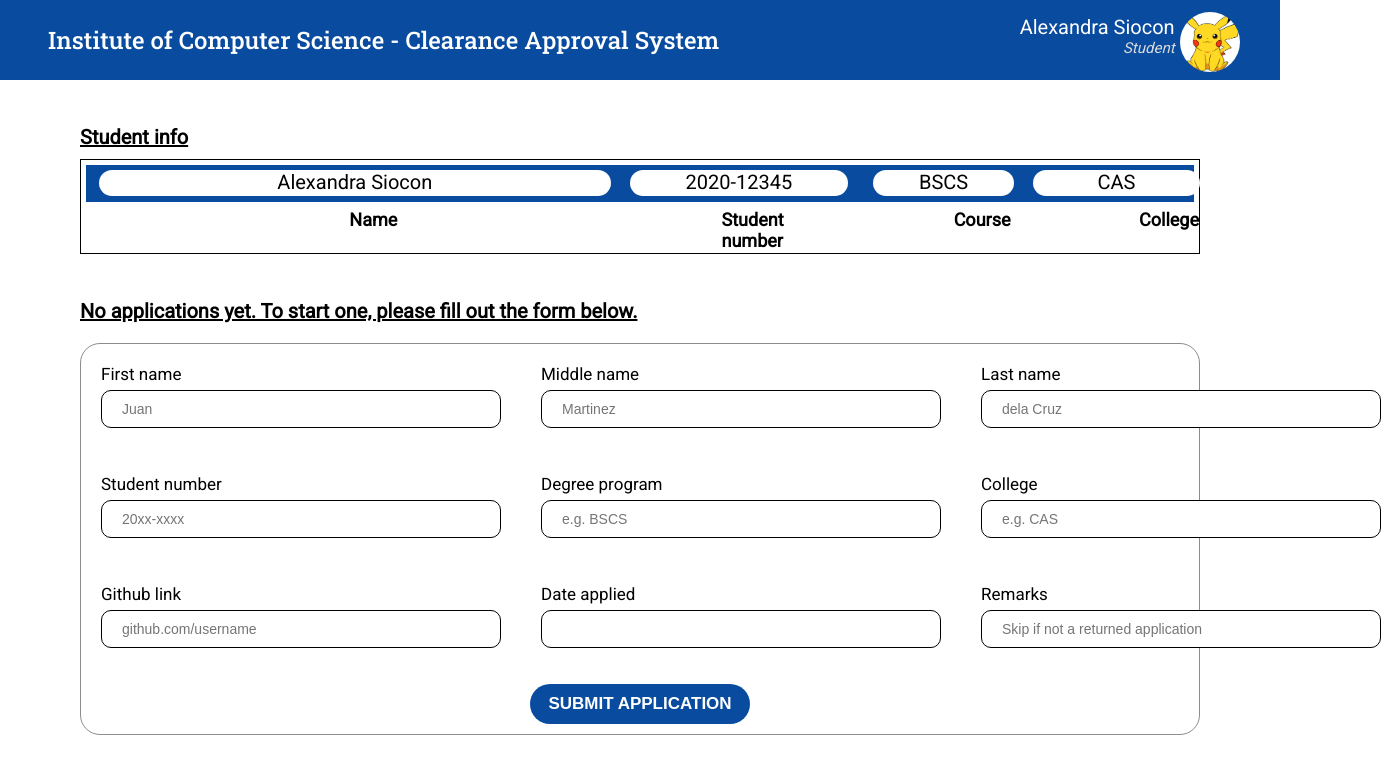
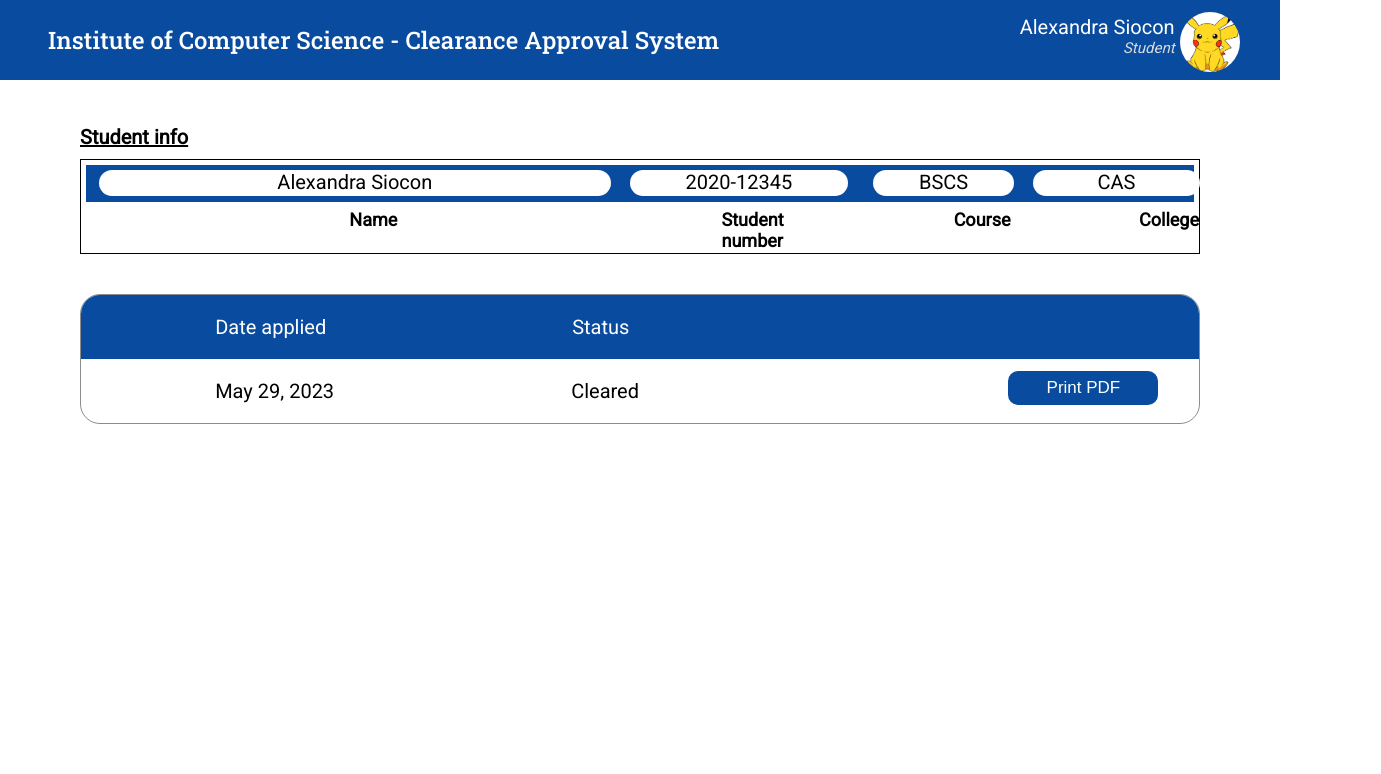
Before and after one commit to jakiebravarian/ICS_Clearance_System, a React (Create React App) app in the folder frontend/: page /student in a window 1280 px wide. Shown: the top 774 px of the page, 1381 px wide, since content can reach past the window. Built offline with nearby package versions, Linux system fonts and the light colour scheme.

Commit message:
ui: added a print pdf button

```diff
--- a/frontend/src/assets/styles/student.css
+++ b/frontend/src/assets/styles/student.css
@@ -259,7 +259,7 @@ body {
     margin-left: 21.2%;
 }
 
-.app-button {
+.app-button, .print-button {
     font-size: 17px;
     width: 150px;
     margin-top: 1%;
@@ -271,6 +271,17 @@ body {
     position: absolute;
     right: 9.5%;
     padding: 7px;
+}
+
+.print-button {
+    background-color:#094C9F;
+    color: white;
+}
+
+.print-button:hover {
+    background-color: white;
+    color: black;
+    box-shadow: 0 2px 4px rgba(0, 0, 0, 0.2);
 }
 
 #closed-text {
--- a/frontend/src/pages/Student/Student.js
+++ b/frontend/src/pages/Student/Student.js
@@ -28,10 +28,10 @@ export default function Student() {
         // },
 
         // cleared
-        // {
-        //     "dateApplied": "May 29, 2023",
-        //     "status": "Cleared"
-        // }
+        {
+            "dateApplied": "May 29, 2023",
+            "status": "Cleared"
+        }
     ])
 
     // add to list of applications when user inputs data
--- a/frontend/src/pages/Student/StudentComponents.js
+++ b/frontend/src/pages/Student/StudentComponents.js
@@ -192,10 +192,10 @@ function Application(props) {
                                 )
                             }
 
-                            {/* if status is cleared, no buttons will be shown */}
+                            {/* if status is cleared, a print pdf button will be shown */}
                             {
                                 application.status === "Cleared" ? (
-                                    <p id="closed-text">Closed</p>
+                                    <button className="print-button"> Print PDF </button>
                                 ) : (
                                     <button className="app-button"> Close application </button>
                                 )
```
